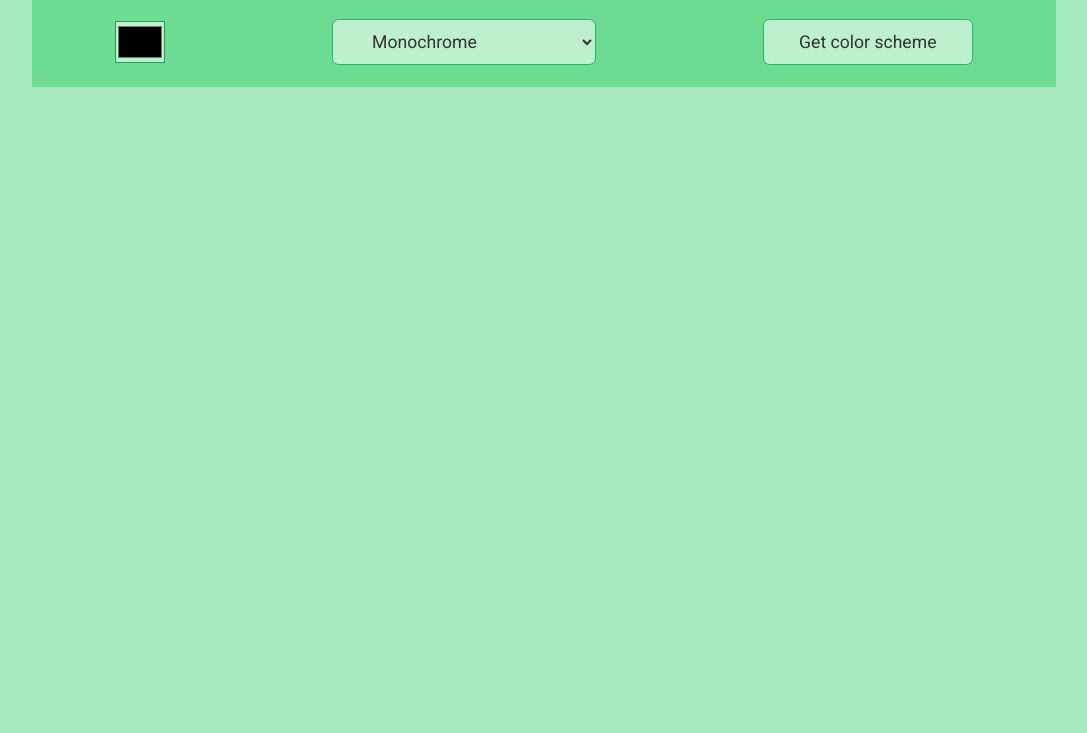
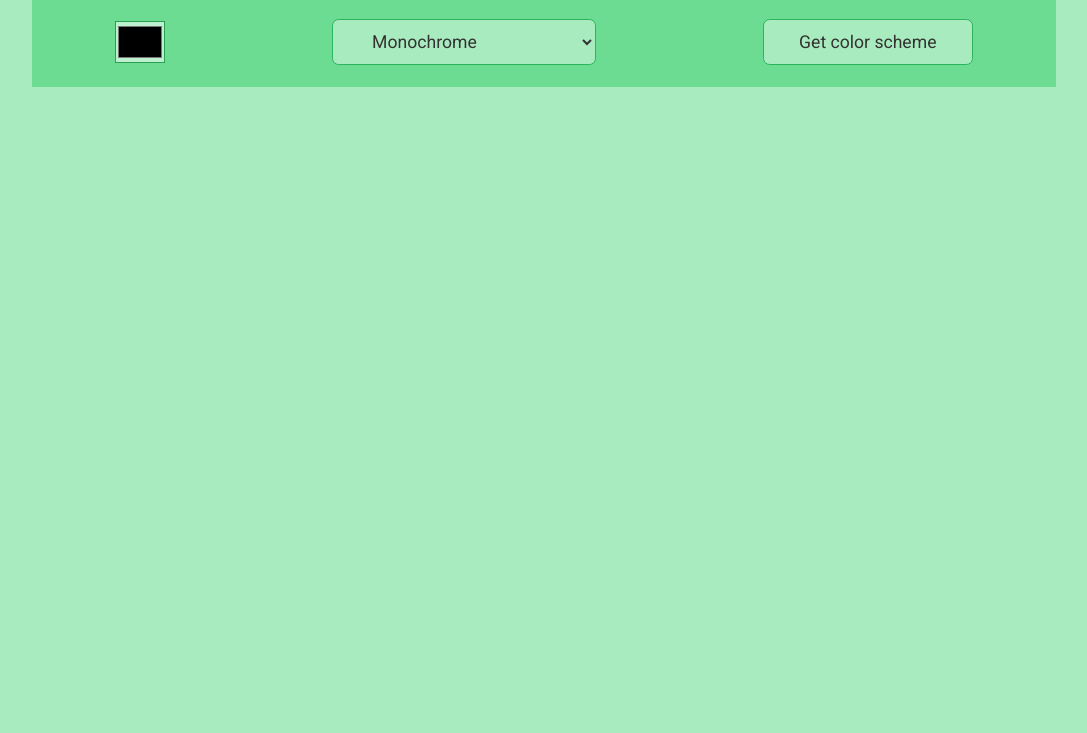
Before and after one commit to slimsting/color-scheme-generator, a website built with Vite: page index.html in a window 1280 px wide. Shown: the part 67-800 px from the top of the page, without its empty margins (96-1183 px from the left). Built offline with nearby package versions, Linux system fonts and the light colour scheme.

Commit message:
Update index.css

```diff
--- a/index.css
+++ b/index.css
@@ -49,7 +49,7 @@ button {
   padding: 0.5em 2em;
   cursor: pointer;
   border: 1px solid #299f51;
-  background-color: #bcf0ce;
+  background-color: #a8ebbf;
   font-weight: inherit;
   font-size: 1.1em;
   color: #343232;
```
